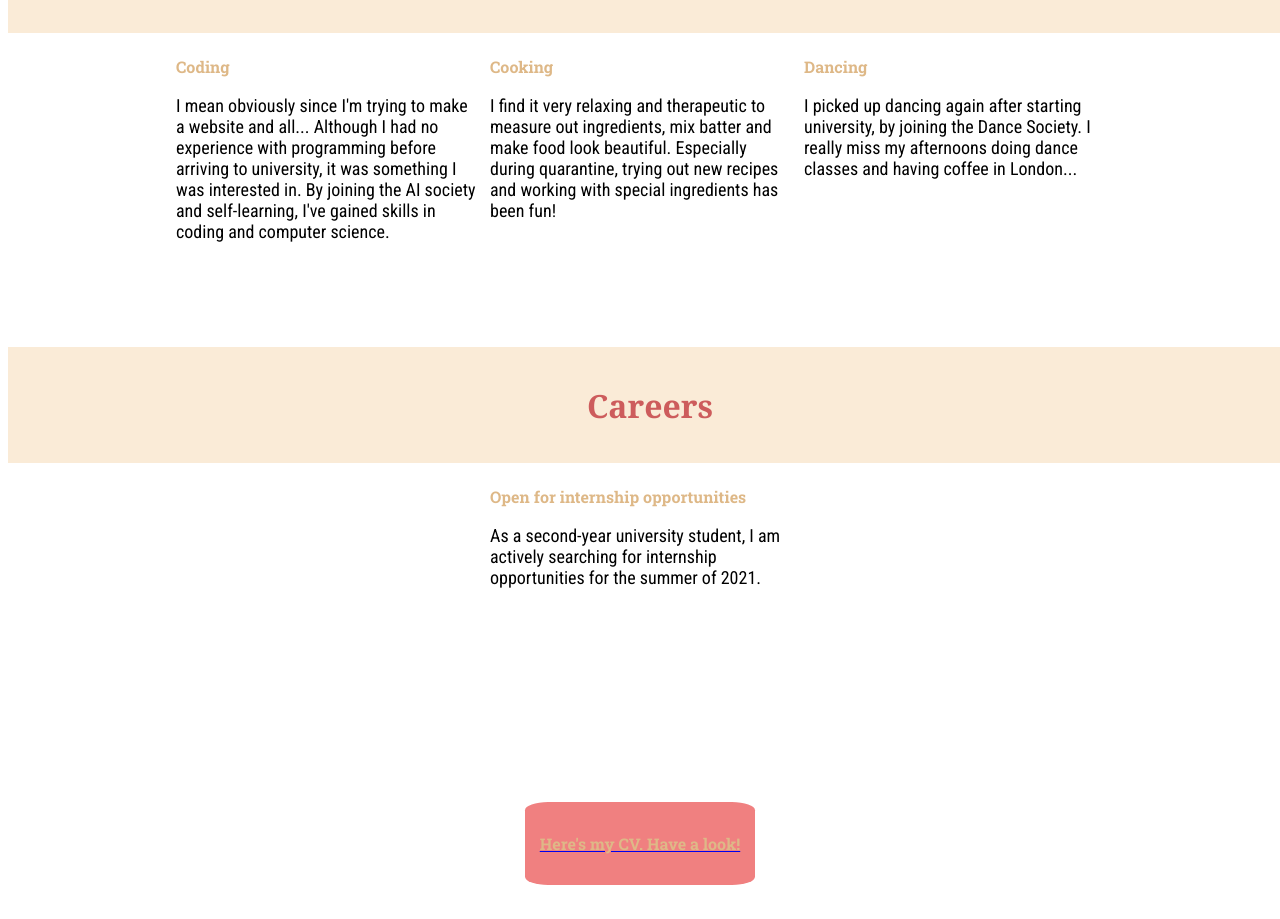
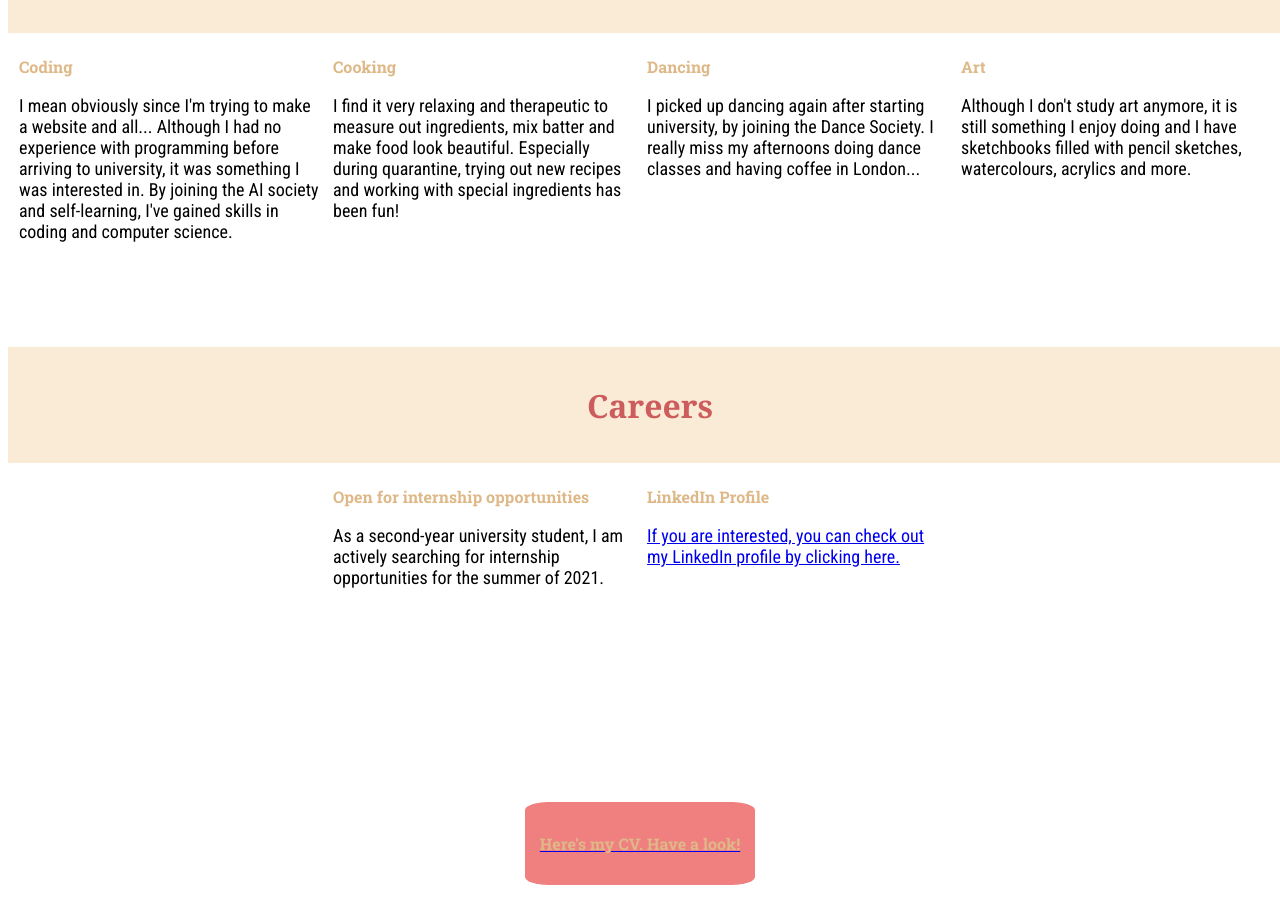
Before and after one commit to joyjixu/joyjixu.github.io, a plain HTML site: page index.html in a window 1280 px wide. Shown: the part 411-1330 px from the top of the page. Drawn offline with Linux system fonts and the light colour scheme; a web font is replaced by a local one.

Commit message:
add art interest and link to linkedin

```diff
--- a/index.html
+++ b/index.html
@@ -39,6 +39,11 @@
                     <h3>Dancing</h3>
                     <p>I picked up dancing again after starting university, by joining the Dance Society. I really miss my afternoons doing dance classes and having coffee in London...</p>
                 </div>
+
+                <div class = "child square">
+                    <h3>Art</h3>
+                    <p>Although I don't study art anymore, it is still something I enjoy doing and I have sketchbooks filled with pencil sketches, watercolours, acrylics and more.</p>
+                </div>
             </div>
         </div>
 
@@ -53,13 +58,19 @@
                     <h3>Open for internship opportunities</h3>
                     <p>As a second-year university student, I am actively searching for internship opportunities for the summer of 2021.</p>
                 </div>
+
+                <div class = "child square">
+                    <h3>LinkedIn Profile</h3>
+                    <p><a href="https://www.linkedin.com/in/joy-xu-70268b194/" class = "centered" target = "_blank">If you are interested, you can check out my LinkedIn profile by clicking here.<a></p>
+                </div>
             </div>
 
             <div class="container centered">
                 <div class ="button">
-                    <a href="./links/cv.html" class = "centered"><h3>Here's my CV. Have a look!</h3></a>
+                    <a href="./links/cv.html" class = "centered" target = "_blank"><h3>Here's my CV. Have a look!</h3></a>
                 </div>
             </div>
+
         </div>
 
     </body>
--- a/resources/css/style.css
+++ b/resources/css/style.css
@@ -27,7 +27,7 @@ h3 {
 }
 
 
-p {
+a, p {
     font-family: 'Roboto Condensed', sans-serif;
     font-size: 18px;
 }
```
